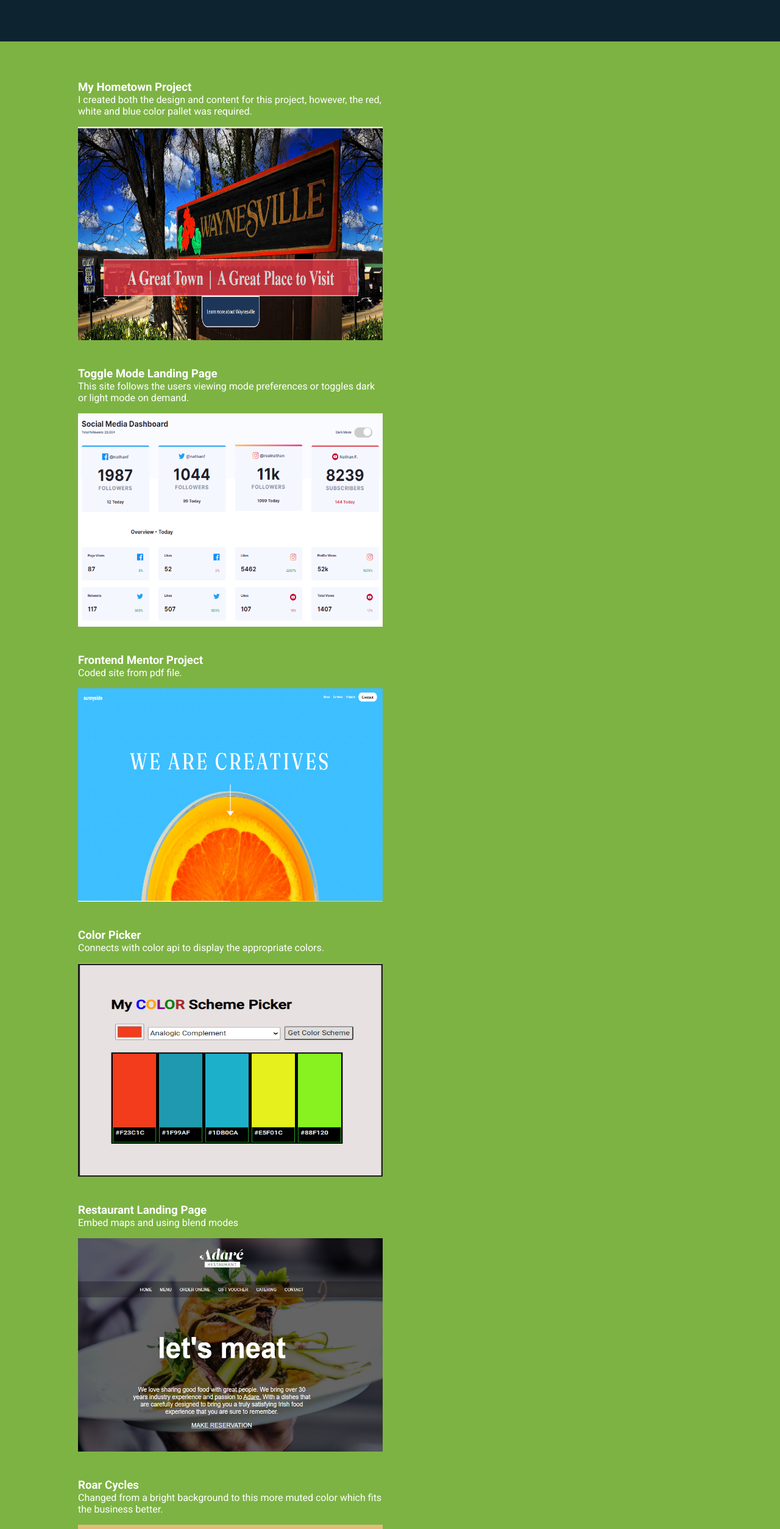
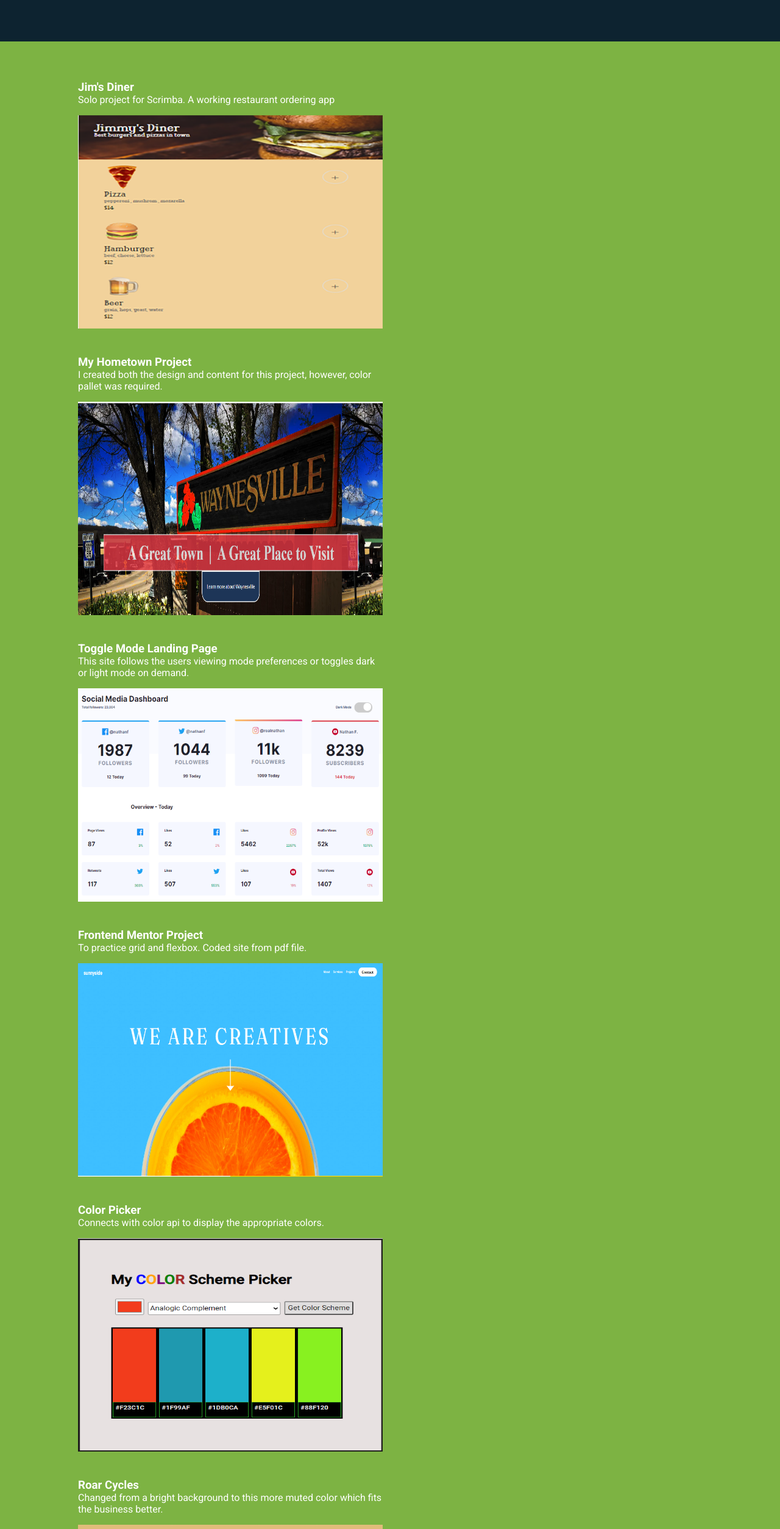
Before and after one commit to shinyb/gbradford-portfoliov2, a plain HTML site: page index.html in a window 1280 px wide. Shown: the part 1600-4108 px from the top of the page at 61% size. Drawn offline with Linux system fonts and the light colour scheme; files whose address does not match are found by name.

Commit message:
added restaurant app

```diff
--- a/index.html
+++ b/index.html
@@ -85,13 +85,20 @@
     </section>
 
     <section class="section-2">
-        <!--<h3 class="site-title">My Hometown</h3>
-               <p class="site-text">My Hometown was a “do on your own” project for the Scrimba Frontend Developer course. We were given instructions to use some specific elements, i.e., colors, flexbox, etc. Otherwise, we were free to create our own design.</p>-->
+
             <div class="img-container">
+
+                <div class="description-box">
+                    <h3>Jim's Diner</h3>
+                    <p>Solo project for Scrimba. A working restaurant ordering app</p>
+                  <a href="https://shinyb.github.io/restaurant-ordering-app/" target="_blank"> <img src="images/jimmysDiner Resized for portfoliov2.png" alt=""></a>
+                </div>
+
+
                 <div class="description-box">
                     <h3>My Hometown Project</h3>
-                    <p>I created both the design and content for this project, however, the red, white and blue color pallet was required.</p>
-                  <a href="https://shinyb.github.io/My-home-town/" target="_blank"></a>  <img src="images/myhometown.png" alt="">
+                    <p>I created both the design and content for this project, however, color pallet was required.</p>
+                  <a href="https://shinyb.github.io/My-home-town/" target="_blank"> <img src="images/myhometown.png" alt=""></a>
                 </div>
 
                 <div class="description-box">
@@ -102,21 +109,21 @@
 
                 <div class="description-box">
                     <h3>Frontend Mentor Project</h3>
-                    <p>Coded site from pdf file.</p>
+                    <p>To practice grid and flexbox. Coded site from pdf file.</p>
                    <a href="https://shinyb.github.io/sunnyside-landing-page/" target="_blank"><img src="images/sunnyside screenshot.png" alt=""></a>
                 </div>
 
                 <div class="description-box">
                     <h3>Color Picker</h3>
                     <p>Connects with color api to display the appropriate colors.</p>
-                    <a href="https://shinyb.github.io/Gloria-s-Color-Picker/" target="_blank"></a><img src="images/color-picker 10-21.png" alt="">
+                    <a href="https://shinyb.github.io/Gloria-s-Color-Picker/" target="_blank"><img src="images/color-picker 10-21.png" alt=""></a>
                   </div>
 
-                <div class="description-box">
+              <!--  <div class="description-box">
                     <h3>Restaurant Landing Page</h3>
                     <p>Embed maps and using blend modes</p>
                     <img src="images/Screenshot 2022-10-21 064814.png" alt="">
-                </div>
+                </div>-->
 
               <div class="description-box">
                 <h3>Roar Cycles</h3>
@@ -140,9 +147,9 @@
         </div>
 
         <div class="wrap-text">
-            <p>I lost my job due to the pandemic, however, I used this opportunity to deep dive into frontend development. I've always been involved in technology in some way or another, so expanding into frontend development is a natural progression. While learning with Scrimba I have access to a great community that helps whenever I need it.  Having community helped me get better quicker.</p>
+            <p>I used the time during the pandemic slow-down to deep dive into frontend development. I went through a couple of good programs to learn HTML and CSS, but it is Scrimba's Frontend Developer career path that has taken my abilities to another level. I've learned that I can figure out most things on my own, and the best part is I love turning someone elses vision into a functional, operating website. </p>
 
-            <p id="closing-text"> Thank you very much for visiting my portfolio. If there is anything that I can clarify for you, please contact me at gloria_bradford2@yahoo.com. Please see <a href="documents/GBFrontEnd Dev10-20-22.docx"><span>my resume</span></a> for more information.</p>
+            <p id="closing-text"> Thank you very much for visiting my portfolio. Given the chance I can demonstrate my abilities. To reach me please contact me at gloria_bradford2@yahoo.com or call me at 573-433-6594. Please see <a href="documents/GBFrontEnd Dev10-20-22.docx"><span>my resume</span></a> for more information.</p>
         </div>
       </div>
 
--- a/style.css
+++ b/style.css
@@ -259,6 +259,8 @@ section {
   background-color: #7db343;
   min-height: 100vh;
   padding-top: 4rem;
+  padding-bottom: 100px;
+
 }
 
 .description-box {
@@ -278,7 +280,7 @@ section {
   display: flex;
   flex-wrap: wrap;
   gap: 40px;
-  align-items: flex-end;
+  align-items: center;
 
 }
 
@@ -318,3 +320,11 @@ section {
   line-height: 1.3;
 
 }
+
+span {
+  color: #fff;
+ }
+
+#closing-text a {
+  text-decoration: none;
+}
```
Also changed, not shown: images/jimmysDiner Resized for portfoliov2.png (added).
